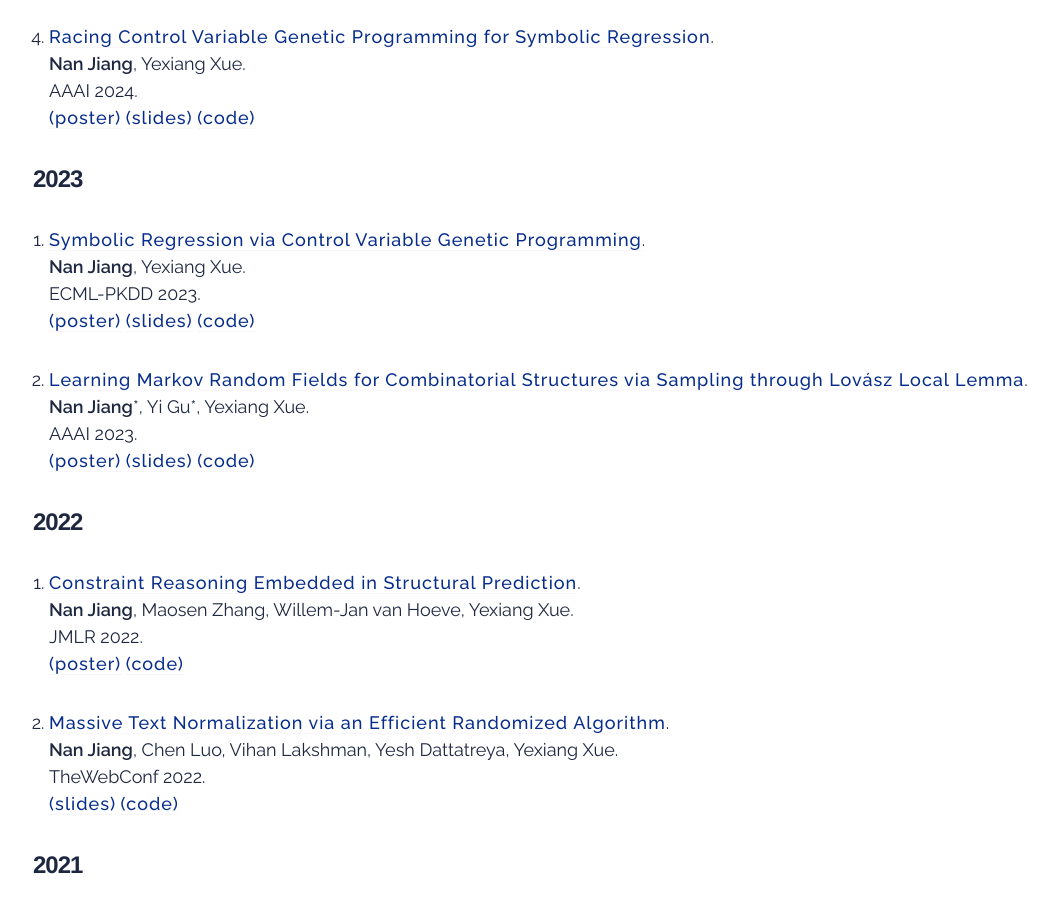
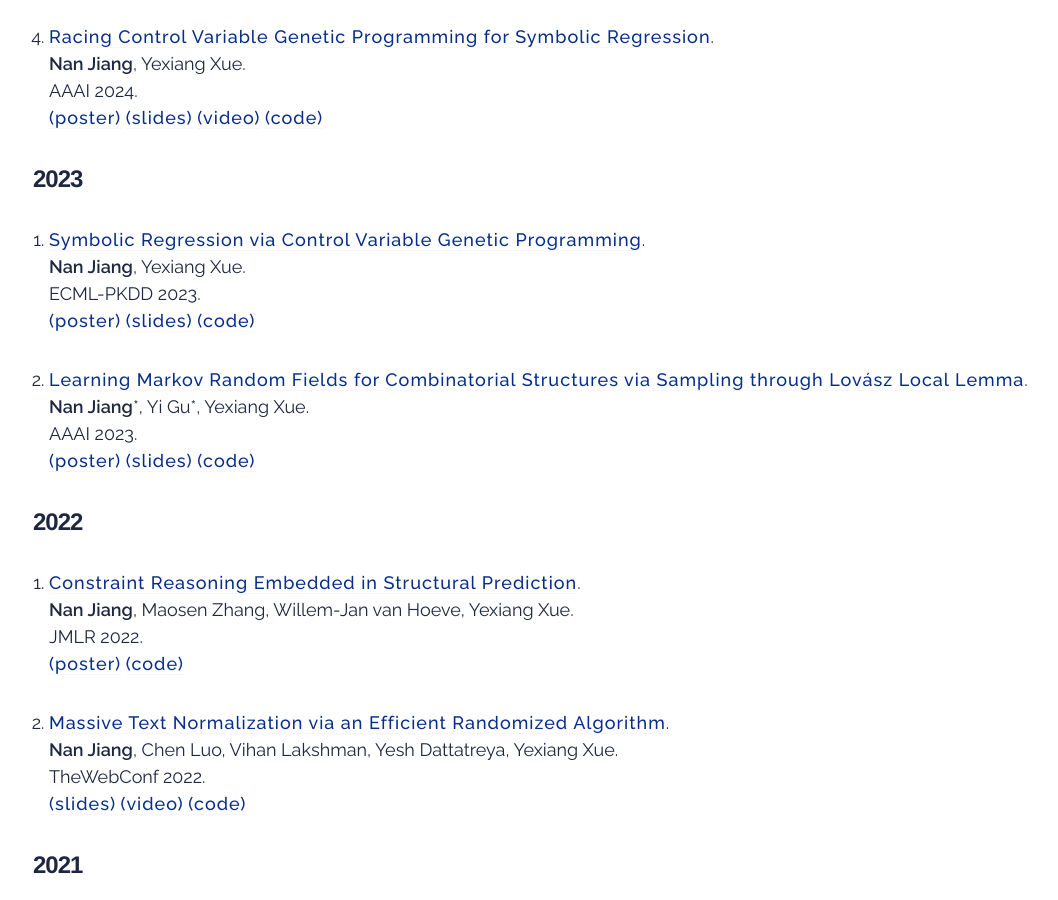
Before and after one commit to jiangnanhugo/jiangnanhugo.github.io, a Jekyll site: the page built from index.md, in a window 1280 px wide and 1400 px high, scrolled down 2141 px. Shown: the part 153-1053 px from the top of the window, without its empty margins (107-1165 px from the left). Built offline with Jekyll 4.4.1, drawn with Linux system fonts in a browser that asks for light colours.

Commit message:
add video links

```diff
--- a/index.md
+++ b/index.md
@@ -100,7 +100,7 @@ AAAI 2024. \\
 1. [Racing Control Variable Genetic Programming for Symbolic Regression](https://arxiv.org/abs/2309.07934). \\
 **Nan Jiang**, Yexiang Xue. \\
 AAAI 2024. \\
- [(poster)](/static/aaai24_racing_poster.pdf) [(slides)](/static/aaai24_slides.pdf) [(code)](https://bitbucket.org/xlnxyx/racing_cvgp/src/master/)
+ [(poster)](/static/aaai24_racing_poster.pdf) [(slides)](/static/aaai24_slides.pdf) [(video)](https://underline.io/lecture/91815-racing-control-variable-genetic-programming-for-symbolic-regression) [(code)](https://bitbucket.org/xlnxyx/racing_cvgp/src/master/)
 
 ### 2023
 
@@ -124,7 +124,7 @@ JMLR 2022. \\
 1. [Massive Text Normalization via an Efficient Randomized Algorithm](https://dl.acm.org/doi/pdf/10.1145/3485447.3512015).\\
 **Nan Jiang**, Chen Luo, Vihan Lakshman, Yesh Dattatreya, Yexiang Xue. \\
 TheWebConf 2022. \\
-[(slides)](/static/www2022_slides.pdf) [(code)](https://bitbucket.org/jiang631/lsh_norm/src/master/)
+[(slides)](/static/www2022_slides.pdf) [(video)](https://www.youtube.com/watch?v=gp-5DXv6IcU) [(code)](https://bitbucket.org/jiang631/lsh_norm/src/master/)
 
 ### 2021
 
```
